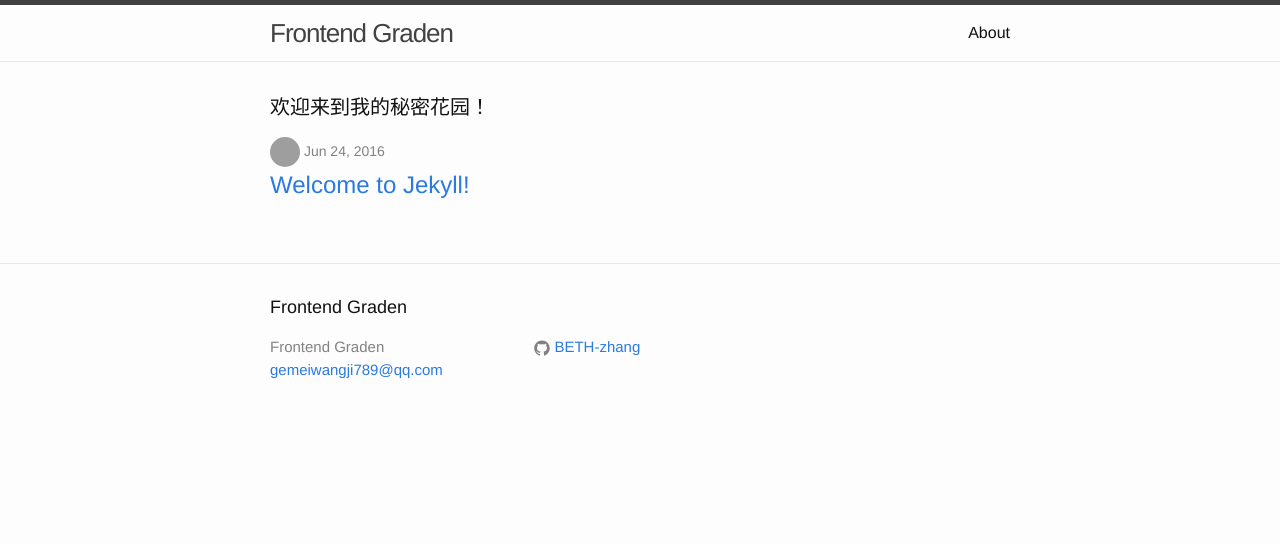
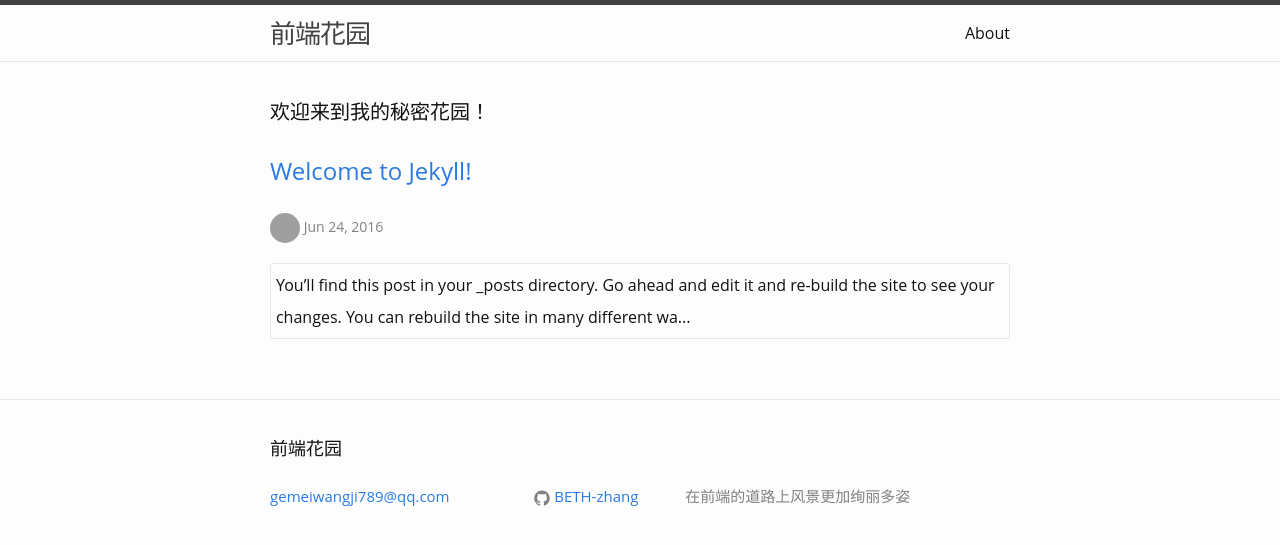
Before and after one commit to BETH-zhang/beth-zhang.github.io, a Jekyll site: the page built from index.html, in a window 1280 px wide. Shown: the top 545 px of the page. Built offline with Jekyll 4.4.1, drawn with Linux system fonts in a browser that asks for light colours; grey boxes are pictures that could not be loaded.

Commit message:
修改页面样式

```diff
--- a/_config.yml
+++ b/_config.yml
@@ -6,13 +6,14 @@
 # 'jekyll serve'. If you change this file, please restart the server process.
 
 # Site settings
-title: Frontend Graden
+title: 前端花园
 email: gemeiwangji789@qq.com
-description: > # 在前端的道路上，你也许经历的风景更加绚丽多姿！
+description: 在前端的道路上风景更加绚丽多姿
 baseurl: "" # the subpath of your site, e.g. /blog
 url: "https://github.com/BETH-zhang" # the base hostname & protocol for your site
 twitter_username:
 github_username:  BETH-zhang
+avatar: 'https://avatars3.githubusercontent.com/u/19342035?v=3&s=40'
 
 # Build settings
 markdown: kramdown
--- a/_includes/footer.html
+++ b/_includes/footer.html
@@ -7,7 +7,6 @@
     <div class="footer-col-wrapper">
       <div class="footer-col footer-col-1">
         <ul class="contact-list">
-          <li>{{ site.title }}</li>
           <li><a href="mailto:{{ site.email }}">{{ site.email }}</a></li>
         </ul>
       </div>
--- a/_includes/head.html
+++ b/_includes/head.html
@@ -9,5 +9,5 @@
   <link rel="stylesheet" href="{{ "/css/main.css" | prepend: site.baseurl }}">
   <link rel="canonical" href="{{ page.url | replace:'index.html','' | prepend: site.baseurl | prepend: site.url }}">
   <link rel="alternate" type="application/rss+xml" title="{{ site.title }}" href="{{ "/feed.xml" | prepend: site.baseurl | prepend: site.url }}">
-  <link type="image/x-icon" rel="shortcut icon" href="http://media8.smartstudy.com/common/images/favicon.ico">
+  <link type="image/x-icon" rel="shortcut icon" href="https://raw.githubusercontent.com/BETH-zhang/Frontend-Garden/gh-pages/_includes/favicon.ico">
 </head>
--- a/_sass/_layout.scss
+++ b/_sass/_layout.scss
@@ -17,6 +17,10 @@
     letter-spacing: -1px;
     margin-bottom: 0;
     float: left;
+
+    &:hover{
+        text-decoration: none;
+    }
 
     &,
     &:visited {
@@ -199,6 +203,14 @@
 .post-link {
     display: block;
     font-size: 24px;
+    text-decoration: none;
+}
+
+.post-description{
+    margin-top: 20px;
+    padding: 5px;
+    border: 1px solid $grey-color-light;
+    border-radius: 3px;
 }
 
 
--- a/css/main.scss
+++ b/css/main.scss
@@ -6,11 +6,11 @@
 
 
 // Our variables
-$base-font-family: "Helvetica Neue", Helvetica, Arial, sans-serif;
+$base-font-family: Lantinghei SC,Open Sans,Arial,Hiragino Sans GB,Microsoft YaHei,\\5FAE\8F6F\96C5\9ED1,STHeiti,WenQuanYi Micro Hei,SimSun,sans-serif;
 $base-font-size:   16px;
 $base-font-weight: 400;
 $small-font-size:  $base-font-size * 0.875;
-$base-line-height: 1.5;
+$base-line-height: 2;
 
 $spacing-unit:     30px;
 
--- a/index.html
+++ b/index.html
@@ -9,13 +9,13 @@ layout: default
   <ul class="post-list">
     {% for post in site.posts %}
       <li>
-        <span class="post-meta">
-          <a href="https://github.com/BETH-zhang" target="_blank"/><img class="post-avatar" src="https://avatars3.githubusercontent.com/u/19342035?v=3&s=40"/></a>
-          {{ post.date | date: "%b %-d, %Y" }}</span>
-
         <h2>
           <a class="post-link" href="{{ post.url | prepend: site.baseurl }}">{{ post.title }}</a>
         </h2>
+        <span class="post-meta">
+          <a href="{{ post.avatarUrl | prepend: site.url }}" target="_blank"/><img class="post-avatar" src="{{ post.avatar | prepend: site.avatar }}"/></a>
+          {{ post.date | date: "%b %-d, %Y" }}</span>
+        <p class="post-description">{{ post.excerpt | strip_html | strip_newlines | truncate: 160 }}</p>
       </li>
     {% endfor %}
   </ul>
```
Also changed, not shown: 5 other files.
